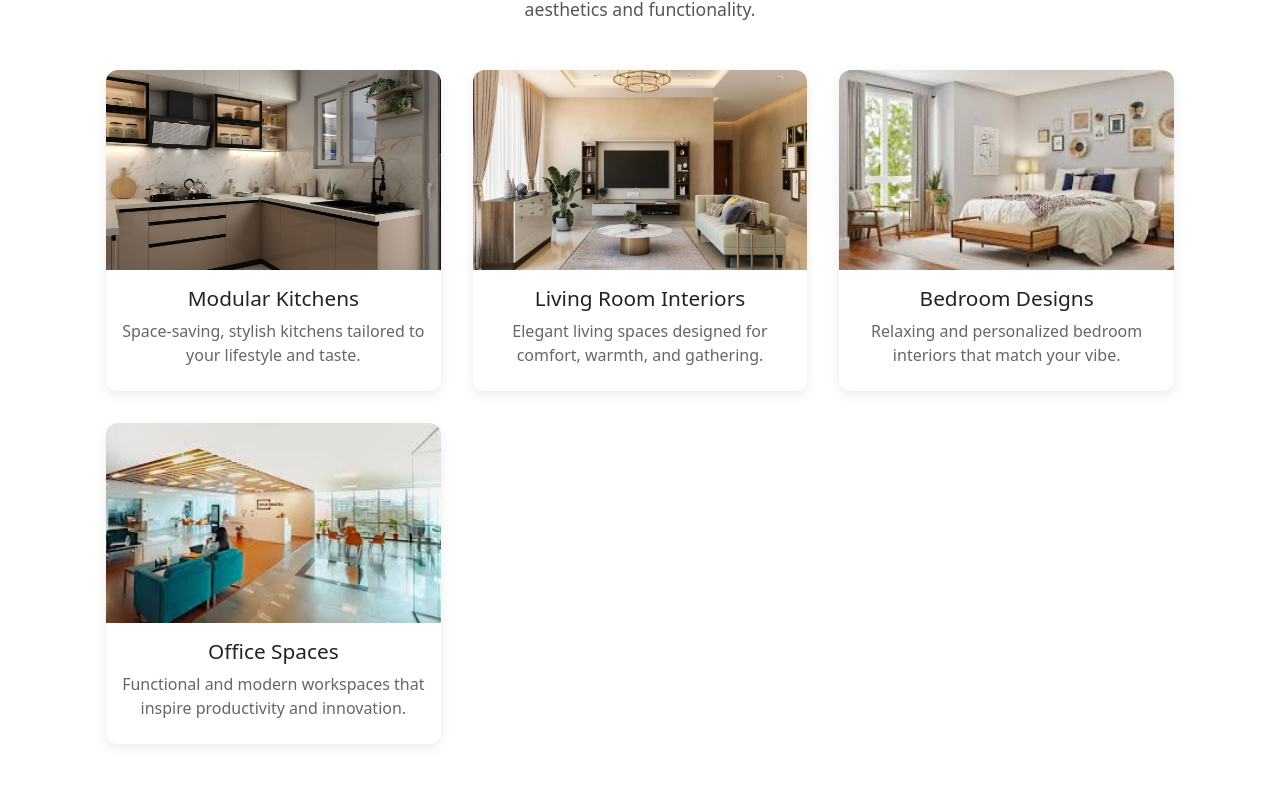
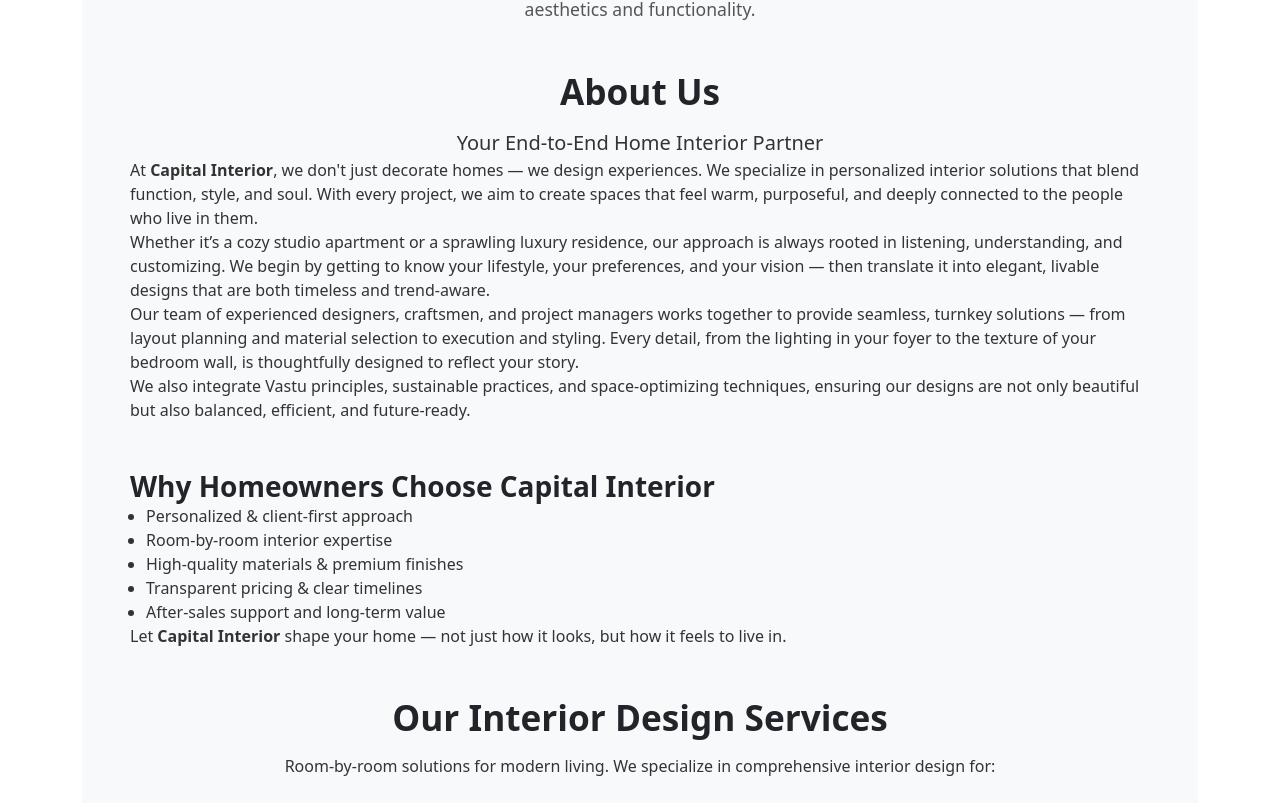
Before and after one commit to Jayameh25/capital-interior, an Angular app: page /what-we-do in a window 1280 px wide. Shown: the part 1417-2220 px from the top of the page. Built offline with nearby package versions, Linux system fonts and the light colour scheme.

Commit message:
Live deploy build

```diff
--- a/angular.json
+++ b/angular.json
@@ -13,8 +13,8 @@
         "build": {
           "builder": "@angular/build:application",
           "options": {
-            "outputPath": "dist/capital-interior",
-            "baseHref": "/capital-interior/",
+            "outputPath": "docs/browser",
+            "baseHref": "./",
             "polyfills": [
               "zone.js"
             ],
--- a/src/app/app.html
+++ b/src/app/app.html
@@ -12,7 +12,7 @@
     <div class="collapse navbar-collapse" id="navbarNav">
       <ul class="navbar-nav ms-auto">
         <li class="nav-item">
-          <a class="nav-link text-dark" routerLink="/">Home</a>
+          <a class="nav-link text-dark" routerLink="/">Home </a>
         </li>
         <li class="nav-item">
           <a class="nav-link text-dark" routerLink="/gallery">E-Catalogue</a>
--- a/src/app/contact/contact.html
+++ b/src/app/contact/contact.html
@@ -16,16 +16,23 @@
     </div>
   </section>
 
-  <!-- Contact Details -->
-  <div class="row mt-5 justify-content-center text-center text-md-start">
-    <div class="col-12 col-md-8 col-lg-6">
-      <h3>Capital Interior</h3>
-      <p>Unit No. 202, 202A</p>
-      <p>2nd Floor, Silverton Tower</p>
-      <p>Golf Course Extension Road</p>
-      <p>Sector 50, Gurugram</p>
-      <p>Haryana 122018. India</p>
-      <p><strong>Contact No : </strong> <a href="tel:+919650873252">9650873252</a></p>
-    </div>
+ <!-- Contact Details -->
+<!-- Contact Details -->
+<div class="row mt-5 justify-content-center text-center text-md-start">
+  <div class="col-12 col-md-8 col-lg-6">
+    <h3>Capital Interior</h3>
+    <p><strong>Corp. Office:</strong></p>
+    <p>Unit No. 202, 202A, 2nd Floor, Silverton Tower</p>
+    <p>Golf Course Extension Road, Sector 50</p>
+    <p>Gurugram, Haryana 122018, India</p>
+    <p><strong>Contact No:</strong> <a href="tel:+919650873252">+91 9650873252</a></p>
+    <p><strong>Email:</strong> <a href="mailto:info&#64;capitalinterior.co.in">info&#64;capitalinterior.co.in</a></p>
+    <p><strong>Website:</strong> <a href="https://www.capitalinterior.co.in" target="_blank">www.capitalinterior.co.in</a></p>
+    <p><strong>Branch Offices:</strong> Delhi, Noida, Greater Noida, Faridabad, Ghaziabad,<br>
+      Mumbai, Pune, Bangalore, Chennai, Kolkata, Lucknow, Agra
+    </p>
   </div>
+</div>
+
+
 </section>
--- a/src/app/gallery/gallery.css
+++ b/src/app/gallery/gallery.css
@@ -50,6 +50,7 @@
   transition: transform 0.2s ease, box-shadow 0.3s ease;
   cursor: pointer;
   text-align: center;
+  margin-right: 10px;
 }
 
 .category-card:hover {
--- a/src/app/home/home.html
+++ b/src/app/home/home.html
@@ -2,7 +2,7 @@
   <div class="hero-text">
     <h1>Transform Your Space</h1>
     <p>Elegant. Functional. Timeless.</p>
-    <a href="#services" class="btn-primary">Explore Our Designs</a>
+    <a href="assets/design.pdf" target="_blank" class="btn-primary">Explore Our Designs</a>
   </div>
 </div>
 
--- a/src/app/what-we-do/what-we-do.css
+++ b/src/app/what-we-do/what-we-do.css
@@ -104,3 +104,18 @@
     font-size: 0.9rem;
   }
 }
+
+.what-we-do-section {
+  background-color: #f8f9fa;
+  color: #333;
+}
+
+.what-we-do-section h2,
+.what-we-do-section h3 {
+  font-weight: 600;
+  color: #212529;
+}
+
+.what-we-do-section ul {
+  list-style-type: disc;
+}
--- a/src/app/what-we-do/what-we-do.html
+++ b/src/app/what-we-do/what-we-do.html
@@ -4,6 +4,79 @@
     <p class="intro">
       At <strong>Capital Interior</strong>, we bring your dream spaces to life with innovative and tailored interior design solutions, blending aesthetics and functionality.
     </p>
+
+    <section class="what-we-do-section ">
+    <div class="container">
+      <!-- About Us Section -->
+      <div class="row mb-5">
+        <div class="col-12 text-center">
+          <h2>About Us</h2>
+          <p class="lead">Your End-to-End Home Interior Partner</p>
+        </div>
+        <div class="col-12">
+          <p>
+            At <strong>Capital Interior</strong>, we don't just decorate homes — we design experiences.
+            We specialize in personalized interior solutions that blend function, style, and soul.
+            With every project, we aim to create spaces that feel warm, purposeful, and deeply
+            connected to the people who live in them.
+          </p>
+          <p>
+            Whether it’s a cozy studio apartment or a sprawling luxury residence, our
+            approach is always rooted in listening, understanding, and customizing. We begin
+            by getting to know your lifestyle, your preferences, and your vision — then translate it
+            into elegant, livable designs that are both timeless and trend-aware.
+          </p>
+          <p>
+            Our team of experienced designers, craftsmen, and project managers works
+            together to provide seamless, turnkey solutions — from layout planning and material
+            selection to execution and styling. Every detail, from the lighting in your foyer to
+            the texture of your bedroom wall, is thoughtfully designed to reflect your story.
+          </p>
+          <p>
+            We also integrate Vastu principles, sustainable practices, and space-optimizing
+            techniques, ensuring our designs are not only beautiful but also balanced, efficient,
+            and future-ready.
+          </p>
+        </div>
+      </div>
+
+      <!-- Why Choose Us -->
+      <div class="row mb-5">
+        <div class="col-12">
+          <h3>Why Homeowners Choose Capital Interior</h3>
+          <ul class="ps-3">
+            <li>Personalized & client-first approach</li>
+            <li>Room-by-room interior expertise</li>
+            <li>High-quality materials & premium finishes</li>
+            <li>Transparent pricing & clear timelines</li>
+            <li>After-sales support and long-term value</li>
+          </ul>
+          <p>
+            Let <strong>Capital Interior</strong> shape your home — not just how it looks, but how it feels to live in.
+          </p>
+        </div>
+      </div>
+
+      <!-- Interior Design Services -->
+      <div class="row mb-4">
+        <div class="col-12 text-center">
+          <h2>Our Interior Design Services</h2>
+          <p>Room-by-room solutions for modern living. We specialize in comprehensive interior design for:</p>
+        </div>
+      </div>
+      <!-- <div class="row text-center g-3">
+        <div class="col-6 col-sm-4 col-md-3">Foyer</div>
+        <div class="col-6 col-sm-4 col-md-3">Bathroom</div>
+        <div class="col-6 col-sm-4 col-md-3">Kitchen</div>
+        <div class="col-6 col-sm-4 col-md-3">Balcony</div>
+        <div class="col-6 col-sm-4 col-md-3">Puja Room</div>
+        <div class="col-6 col-sm-4 col-md-3">Living Room</div>
+        <div class="col-6 col-sm-4 col-md-3">Dining Room</div>
+        <div class="col-6 col-sm-4 col-md-3">Bedroom</div>
+      </div> -->
+    </div>
+  </section>
+
 
     <div class="services-grid">
       <div class="service-card">
```
Also changed, not shown: src/app/app.component.ts (line endings or trailing spaces), 42 other files (tests, documents, lock files or other folders).
